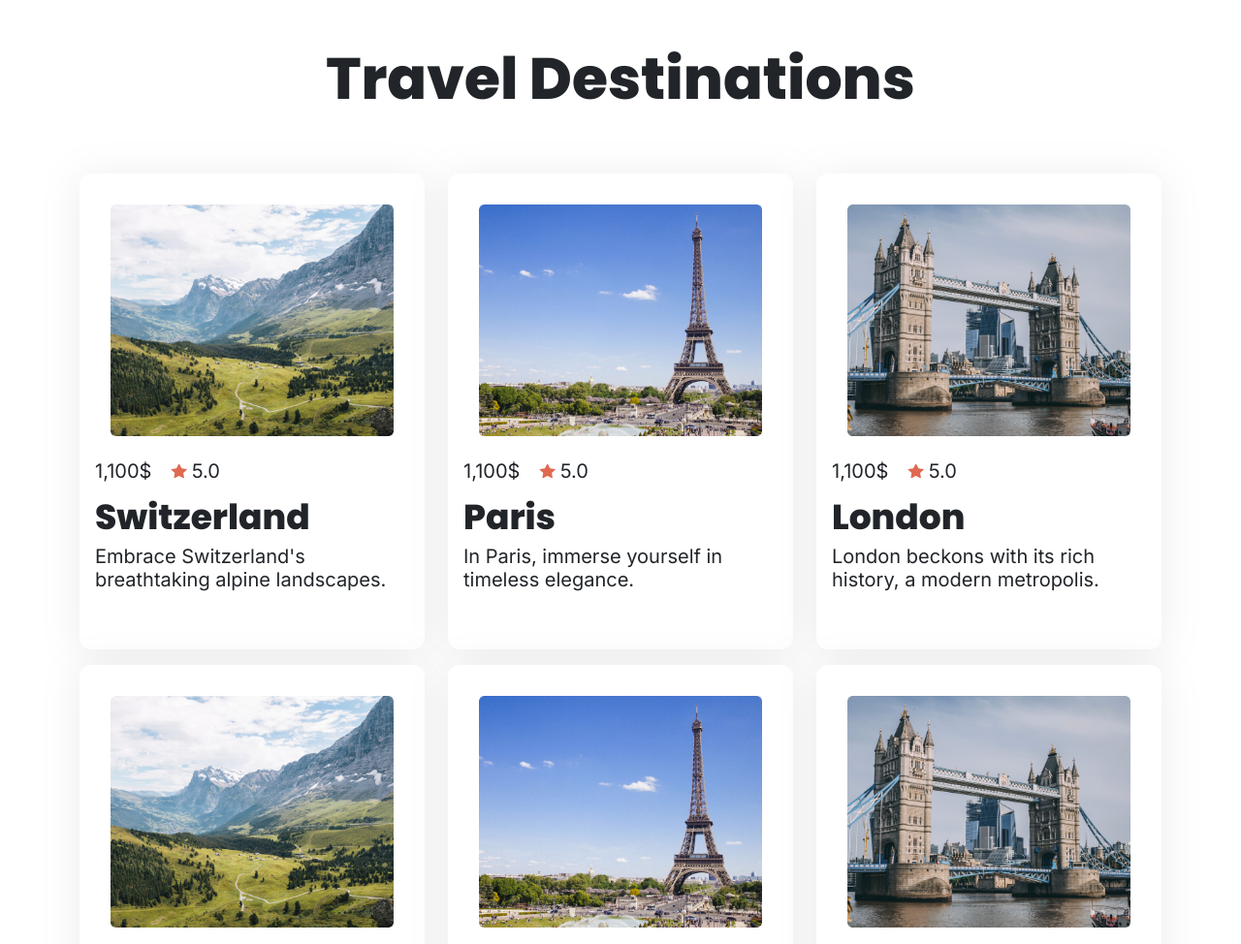
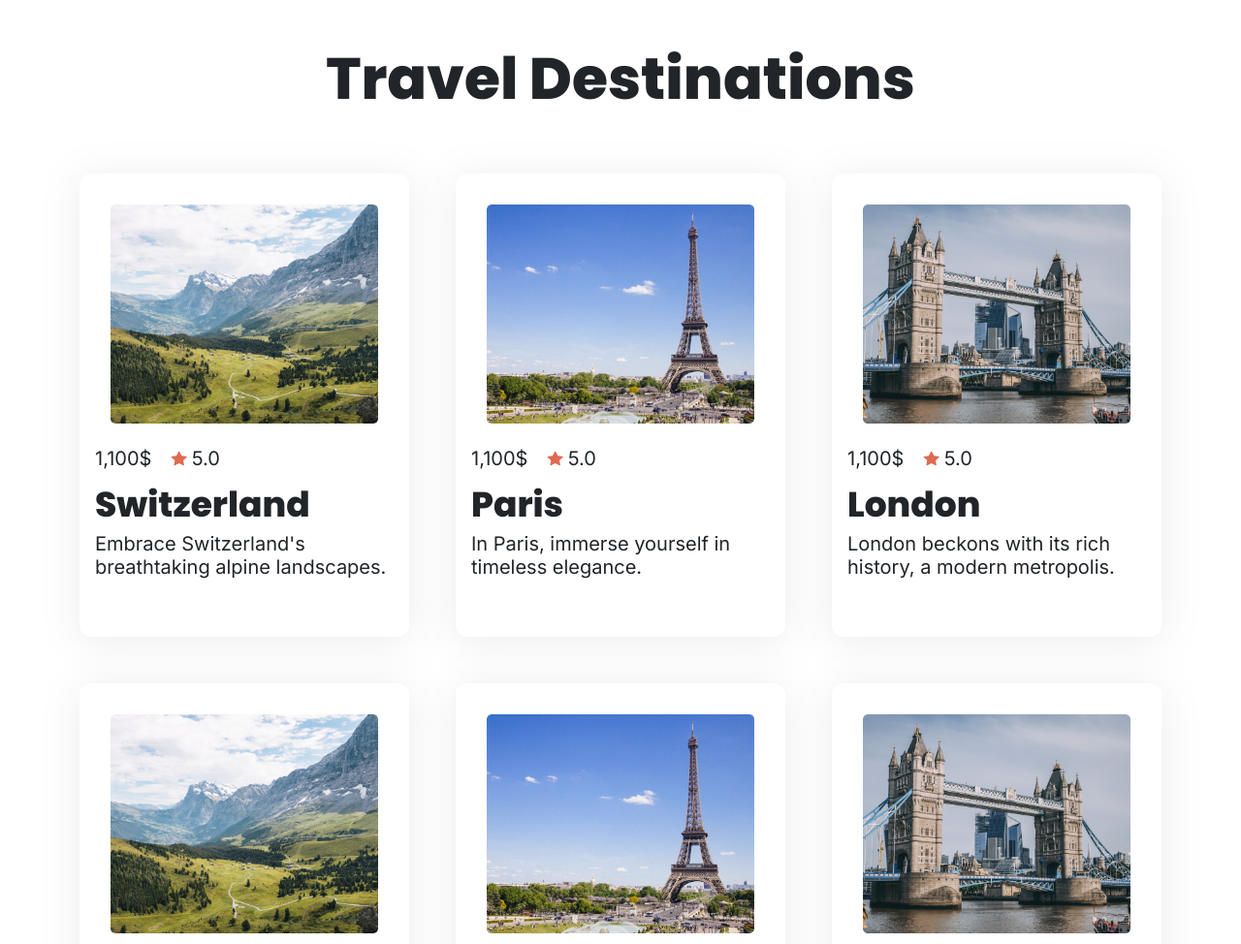
Before and after one commit to VedranNejedly/EA93-zadatak-1, a plain HTML site: page index.html in a window 1280 px wide. Shown: the part 2620-3594 px from the top of the page at 97% size. Drawn offline with nearby package versions, Linux system fonts and the light colour scheme.

Commit message:
Changed gutters on card section

```diff
--- a/index.html
+++ b/index.html
@@ -345,7 +345,7 @@
             <h2 class="traveldestinations-title">Travel Destinations</h2>
           </div>
         </div>
-        <div class="row gy-3">
+        <div class="row gy-5 gx-5">
           <div class="col-12 col-md-6 col-lg-4">
             <div class="card">
               <img src="images/Swi.png" class="card-img-top" alt="..." />
--- a/style.css
+++ b/style.css
@@ -96,6 +96,8 @@
     }
   }
 }
+
+/* NAVBAR TOGGLER FOR MOBILE AND TABLET */
 
 .navbar-toggler {
   border: 0 !important;
```
